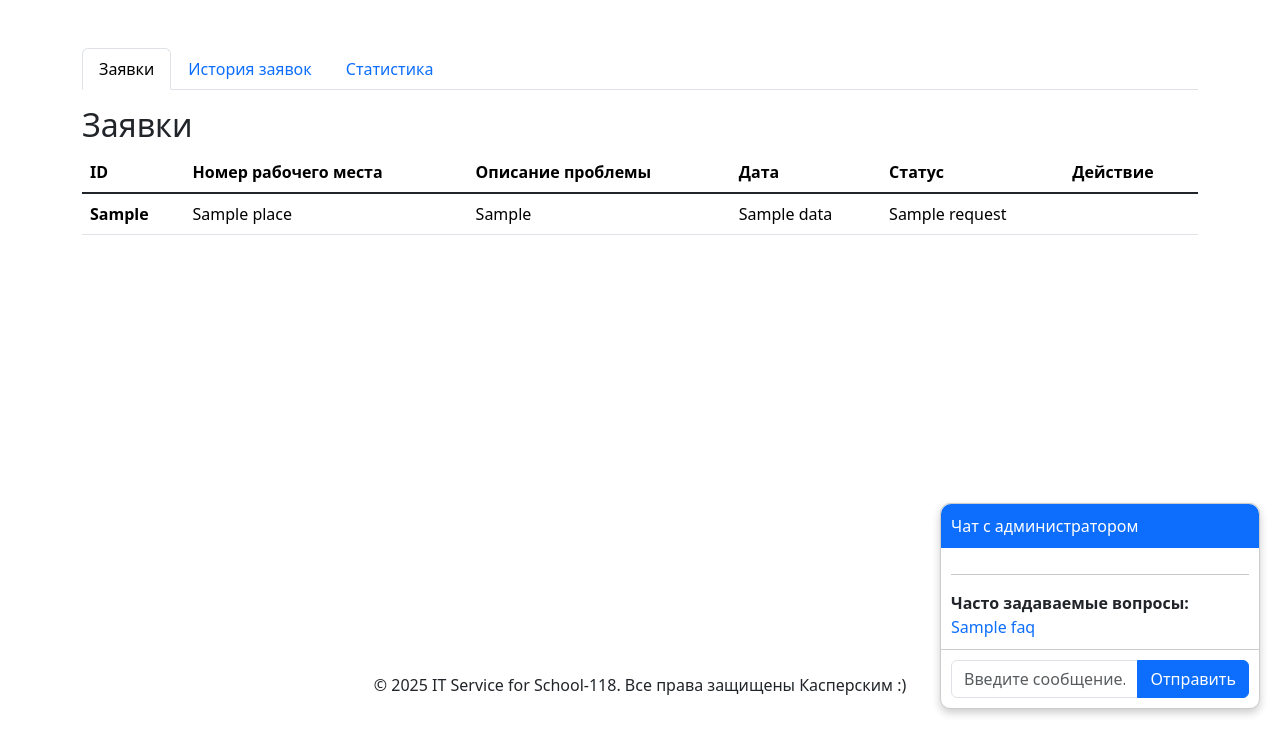
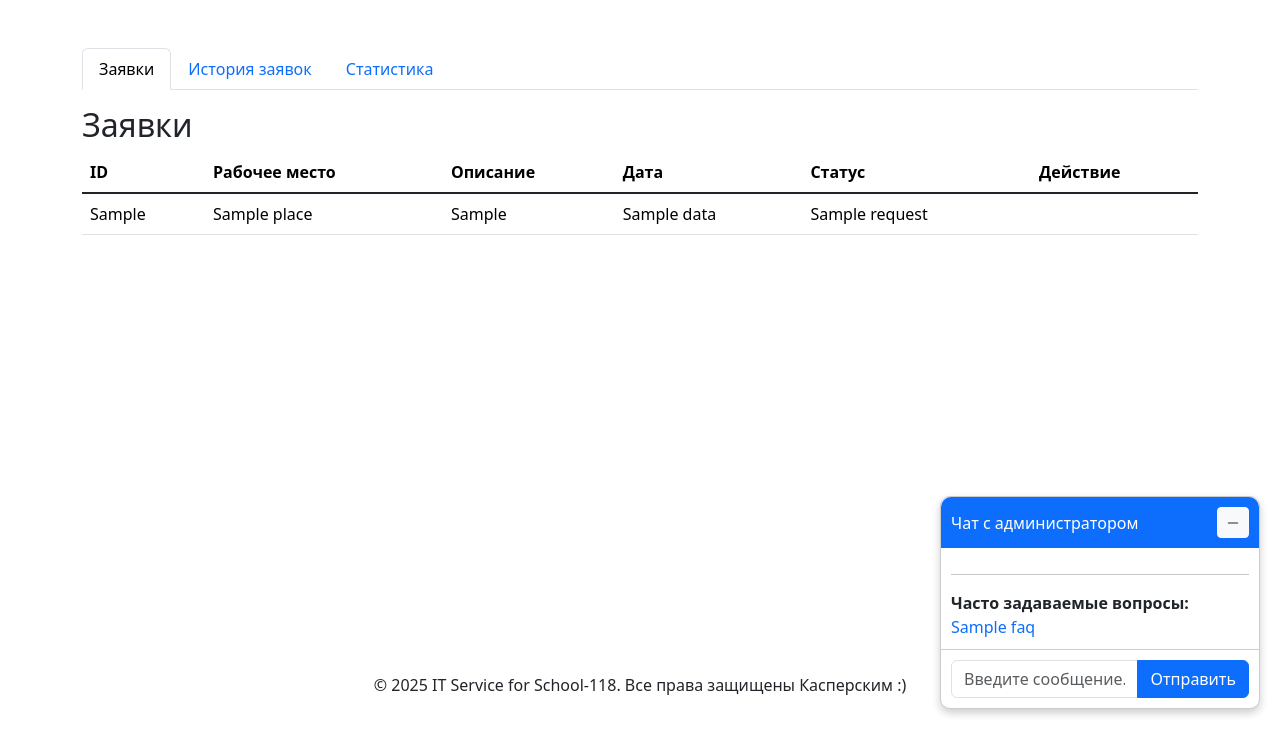
Before and after one commit to kai-shinkai/IT-service, a Flask app: template templates/user.html in a window 1280 px wide. Shown: the part 71-800 px from the top of the page. Run offline with Flask 3, Linux system fonts and the light colour scheme; the template is opened without the code that fills it: most values are stand-ins (such as "Sample title", 1, 10 or a date in 2020).

Commit message:
update on realese

```diff
--- a/templates/user.html
+++ b/templates/user.html
@@ -7,7 +7,7 @@
     <link rel="icon" type="image/x-icon" href="{{ url_for('static', filename='favicon.ico') }}">
     <link href="https://cdn.jsdelivr.net/npm/bootstrap@5.1.3/dist/css/bootstrap.min.css" rel="stylesheet">
     <link href="https://cdn.jsdelivr.net/npm/bootstrap-icons@1.8.1/font/bootstrap-icons.css" rel="stylesheet">
-    <link href="https://cdn.jsdelivr.net/npm/bootstrap@5.3.0-alpha3/dist/css/bootstrap.min.css" rel="stylesheet"> <!-- Подключает темную тему -->
+    <link href="https://cdn.jsdelivr.net/npm/bootstrap@5.3.0-alpha3/dist/css/bootstrap.min.css" rel="stylesheet">
     <link href="https://cdn.jsdelivr.net/npm/flatpickr/dist/flatpickr.min.css" rel="stylesheet">
     <style>
         html, body {
@@ -71,6 +71,10 @@
             display: none;
             margin-top: 5px;
         }
+        .chat-hidden .chat-body,
+        .chat-hidden .chat-footer {
+            display: none;
+        }
     </style>
 </head>
 <body>
@@ -86,6 +90,7 @@
     </div>
   {% endif %}
 {% endwith %}
+
 <header class="p-3 border-bottom">
     <div class="container">
         <div class="row align-items-center">
@@ -102,6 +107,7 @@
                         {% endif %}
                     </a>
                     <a href="{{ url_for('logout') }}" class="btn btn-danger rounded-pill"><i class="bi bi-box-arrow-right"></i></a>
+                </div>
             </div>
         </div>
     </div>
@@ -126,25 +132,25 @@
             <table class="table">
                 <thead>
                     <tr>
-                    <th scope="col">ID</th>
-                    <th scope="col">Номер рабочего места</th>
-                    <th scope="col">Описание проблемы</th>
-                    <th scope="col">Дата</th>
-                    <th scope="col">Статус</th>
-                    <th scope="col">Действие</th>
+                        <th>ID</th>
+                        <th>Рабочее место</th>
+                        <th>Описание</th>
+                        <th>Дата</th>
+                        <th>Статус</th>
+                        <th>Действие</th>
                     </tr>
                 </thead>
                 <tbody>
                     {% for request in requests %}
                     <tr>
-                    <th scope="row">{{ request.id_orders }}</th>
+                        <td>{{ request.id_orders }}</td>
                         <td>{{ request.place }}</td>
                         <td>{{ request.orders_disc }}</td>
                         <td>{{ request.data }}</td>
                         <td>{{ request.status_name }}</td>
                         <td>
                             {% if request.status_name == 'Принята' %}
-                        <form action="{{ url_for('confirm_completion', id_orders=request.id_orders) }}" method="post" style="display:inline-block;">
+                            <form action="{{ url_for('confirm_completion', id_orders=request.id_orders) }}" method="post">
                                 <button type="submit" class="btn btn-success">Подтвердить выполнение</button>
                             </form>
                             {% endif %}
@@ -160,17 +166,17 @@
             <table class="table">
                 <thead>
                     <tr>
-                    <th scope="col">ID</th>
-                    <th scope="col">Номер рабочего места</th>
-                    <th scope="col">Описание проблемы</th>
-                    <th scope="col">Дата</th>
-                    <th scope="col">Статус</th>
+                        <th>ID</th>
+                        <th>Рабочее место</th>
+                        <th>Описание</th>
+                        <th>Дата</th>
+                        <th>Статус</th>
                     </tr>
                 </thead>
                 <tbody>
                     {% for request in history_requests %}
                     <tr>
-                    <th scope="row">{{ request.id_orders }}</th>
+                        <td>{{ request.id_orders }}</td>
                         <td>{{ request.place }}</td>
                         <td>{{ request.orders_disc }}</td>
                         <td>{{ request.data }}</td>
@@ -184,7 +190,7 @@
         <div class="tab-pane fade" id="stats" role="tabpanel" aria-labelledby="stats-tab">
             <h2>Статистика аккаунта: {{ username }}</h2>
             <p>Дата регистрации: {{ registration_date }}</p>
-            <p>Количество отправленных заявок: {{ all_requests_count }}</p>
+            <p>Количество заявок: {{ all_requests_count }}</p>
         </div>
     </div>
 </div>
@@ -194,7 +200,11 @@
 </footer>
 
 <div class="chat-container" id="chatBox">
-    <div class="chat-header">Чат с администратором
+    <div class="chat-header d-flex justify-content-between align-items-center">
+        <span>Чат с администратором</span>
+        <button class="btn btn-sm btn-light" onclick="toggleChat()" title="Свернуть">
+            <i class="bi bi-dash-lg"></i>
+        </button>
     </div>
 
     <div class="chat-body" id="chatMessages">
@@ -213,8 +223,9 @@
             {% endfor %}
         </div>
     </div>
+
     <div class="chat-footer">
-        <form action="{{ url_for('send_message') }}" method="post" onsubmit="document.getElementById('faqBlock').style.display='none';">
+        <form action="{{ url_for('send_message') }}" method="post">
             <input type="hidden" name="receiver_id" value="1">
             <div class="input-group">
                 <input type="text" name="content" class="form-control" placeholder="Введите сообщение..." required>
@@ -230,10 +241,19 @@
         const el = document.getElementById('answer-' + id);
         el.style.display = el.style.display === 'block' ? 'none' : 'block';
     }
+
     function toggleChat() {
-        const chatBody = document.getElementById('chatMessages');
-        chatBody.style.display = chatBody.style.display === 'none' ? 'block' : 'none';
+        const chatBox = document.getElementById('chatBox');
+        chatBox.classList.toggle('chat-hidden');
     }
+
+    document.addEventListener("DOMContentLoaded", function () {
+        const form = document.querySelector('.chat-footer form');
+        form.addEventListener("submit", function () {
+            const faq = document.getElementById("faqBlock");
+            if (faq) faq.style.display = 'none';
+        });
+    });
 </script>
 </body>
 </html>
```
Lines whose indentation alone changed are shown as unchanged.
